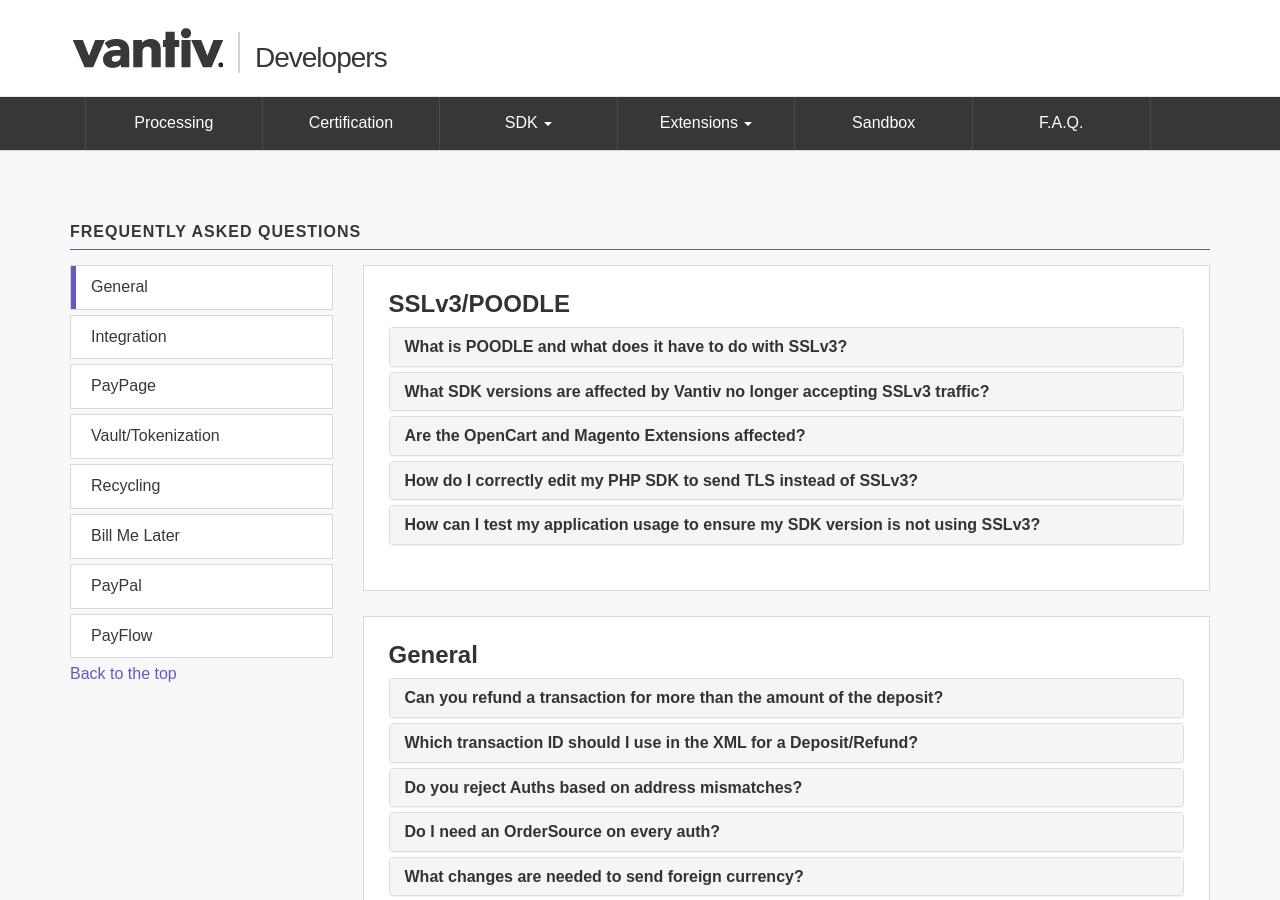
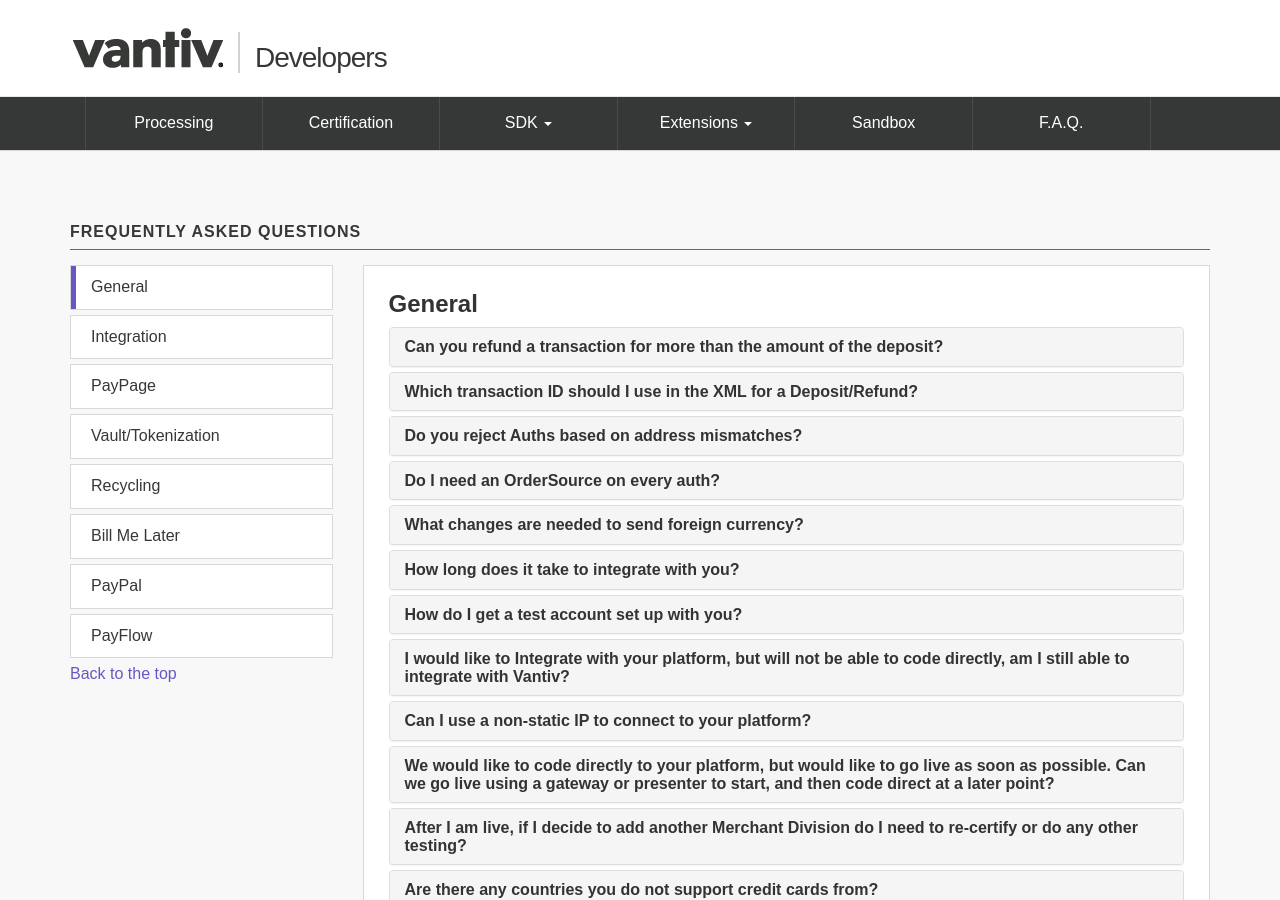
Before and after one commit to isunnapud/vantiv.github.io, a Jekyll site: the page built from faqs/index.html, in a window 1280 px wide and 900 px high. Built offline with Jekyll 4.4.1, drawn with Linux system fonts in a browser that asks for light colours; nearby versions of some CDN libraries.

Commit message:
Update index.html

```diff
--- a/faqs/index.html
+++ b/faqs/index.html
@@ -38,62 +38,7 @@
 			</div>
 
 			<div class="col-md-9">
-				<div class="boxed">
-					<h3 id="poodle">SSLv3/POODLE</h3>
 
-					<div class="panel-group">
-						<div class="panel panel-default">
-							<div class="panel-heading">
-								<h4 class="panel-title"><a data-toggle="collapse" data-parent="#accordion" data-target="#poodle1" href="#">What is POODLE and what does it have to do with SSLv3?</a></h4>
-							</div>
-							<div id="poodle1" class="panel-collapse collapse">
-								<div class="panel-body">
-									In October 2014, security researchers discovered and published a vulnerability known as POODLE (CVE-2014-3566), which affects the Secure Sockets Layer version 3 (SSLv3) protocol.  This protocol is currently one of several encryption protocols supported by Vantiv eCommerce, but it can be exploited by a malicious party to extract sensitive information from secure traffic.  Beginning January 9, 2015, Vantiv’s production servers will  limit SSLv3 traffic and as of January 27, 2015, we will no longer accept any SSLv3 traffic.  Only traffic using newer encryption protocols including TLS v1 and later will be accepted.
-								</div>
-							</div>
-						</div>
-						<div class="panel panel-default">
-							<div class="panel-heading">
-								<h4 class="panel-title"><a data-toggle="collapse" data-parent="#accordion" data-target="#poodle2" href="#">What SDK versions are affected by Vantiv no longer accepting SSLv3 traffic?</a></h4>
-							</div>
-							<div id="poodle2" class="panel-collapse collapse">
-								<div class="panel-body">
-									All versions of the 8.X PHP SDK prior to version 8.27.1, as well as version 9.0.0 are written to use only SSLv3 by default. These, along with the OpenCart versions prior to 8.24.1 and Magento prior to 8.15.2 extensions, are the only affected SDKs.  PHP SDK versions 8.27.1 and 9.0.1 have been released that are written to use TLSv1.x as the encryption protocol.  The required code change is also simple to apply to your existing PHP SDK if you choose to make the code change yourself without upgrading to the latest SDK version.
-								</div>
-							</div>
-						</div>
-						<div class="panel panel-default">
-							<div class="panel-heading">
-								<h4 class="panel-title"><a data-toggle="collapse" data-parent="#accordion" data-target="#poodle3" href="#">Are the OpenCart and Magento Extensions affected?</a></h4>
-							</div>
-							<div id="poodle3" class="panel-collapse collapse">
-								<div class="panel-body">
-									Yes.  Since both the OpenCart and Magento extensions include an embedded PHP SDK, the extensions for OpenCart versions prior to 8.24.1 and Magento versions prior to 8.15.2 are affected.  OpenCart extension version 8.24.1 and Magento extension version 8.15.2 have been released that are written to use TLSv1.x as the encrption protocol.  The required code change is also simple to apply to your existing OpenCart or Magento extension.  If you choose to make the code change yourself without upgrading to the latest extension version, please see the "How do I correctly edit my PHP SDK to send TLS instead of SSLv3" question below for instructions on how to edit the PHP SDK embedded in OpenCart and Magento extensions to send TLS instead of SSLv3 traffic.
-								</div>
-							</div>
-						</div>
-						<div class="panel panel-default">
-							<div class="panel-heading">
-								<h4 class="panel-title"><a data-toggle="collapse" data-parent="#accordion" data-target="#poodle4" href="#">How do I correctly edit my PHP SDK to send TLS instead of SSLv3?</a></h4>
-							</div>
-							<div id="poodle4" class="panel-collapse collapse">
-								<div class="panel-body">
-									In the Communications.php module of your PHP SDK, find the line that sets CURLOPT_SSLVERSION to 3. By changing the value to 1 (use TLSv1), you will be able to ensure that your application will send TLS traffic to Vantiv.
-								</div>
-							</div>
-						</div>
-						<div class="panel panel-default">
-							<div class="panel-heading">
-								<h4 class="panel-title"><a data-toggle="collapse" data-parent="#accordion" data-target="#poodle5" href="#">How can I test my application usage to ensure my SDK version is not using SSLv3?</a></h4>
-							</div>
-							<div id="poodle5" class="panel-collapse collapse">
-								<div class="panel-body">
-									The Sandbox, as well as the Vantiv Pre-Live and Post-Live certification environments have been patched to disallow SSLv3
-								</div>
-							</div>
-						</div>
-					</div>
-				</div>
 				<div class="boxed">
 					<h3 id="general">General</h3>
 
```
